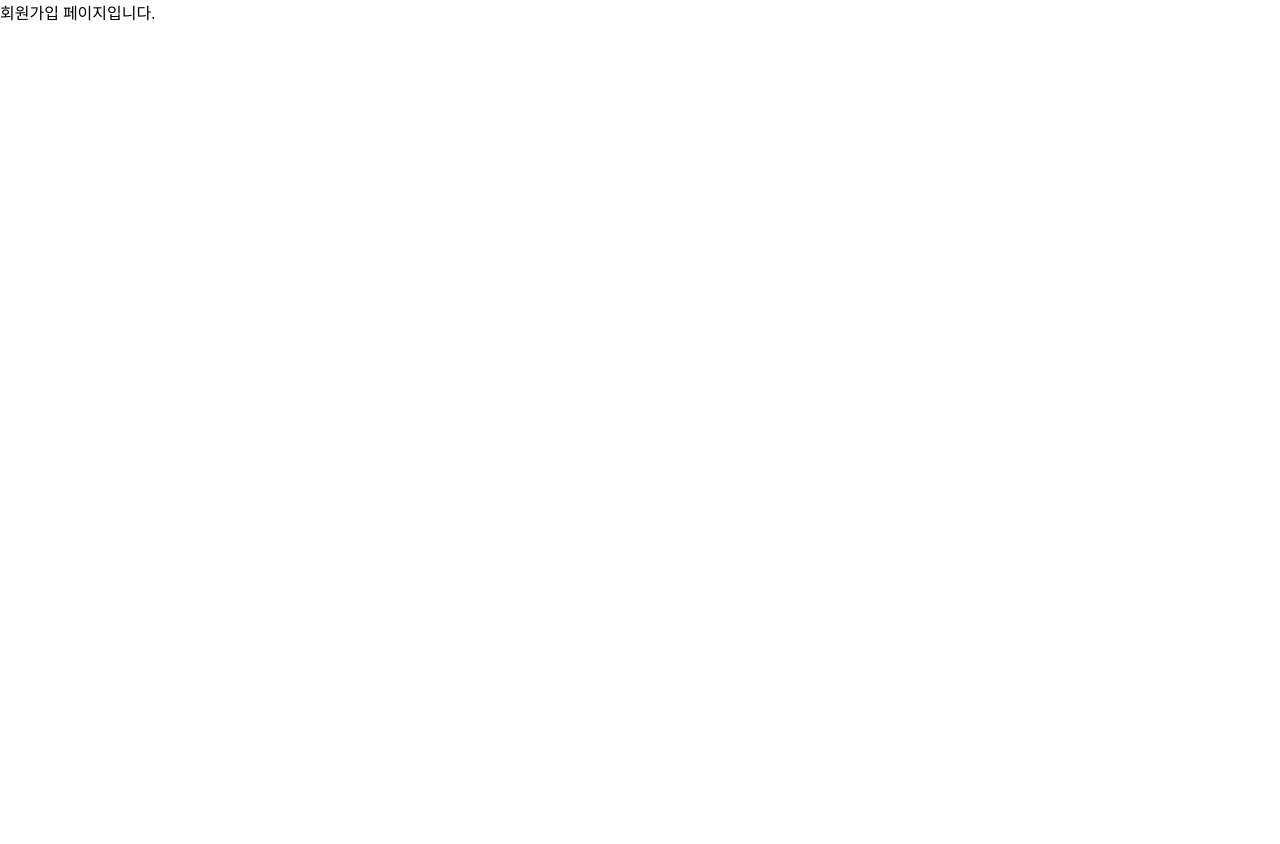
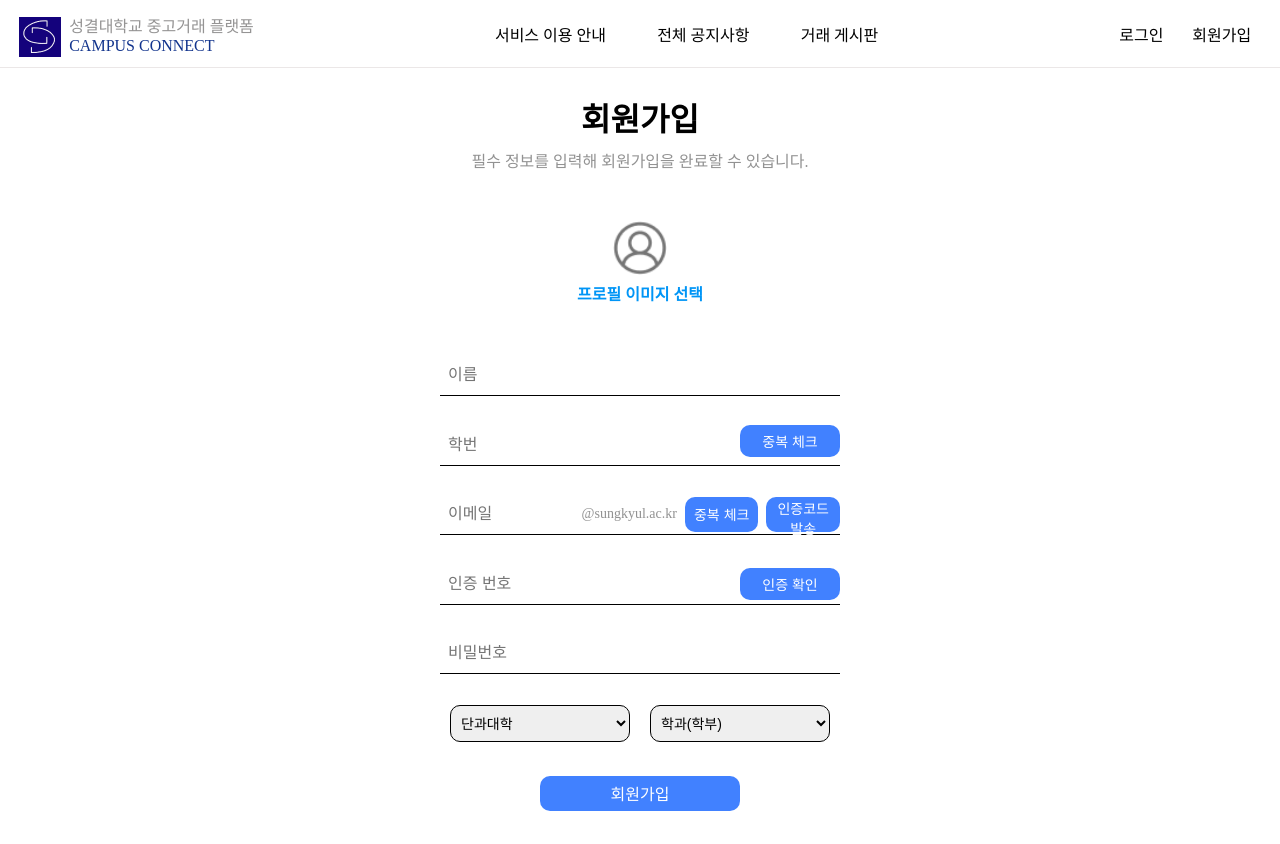
Before and after one commit to Campus-Connect-Team/frontend, a React (Vite) app in the folder campusconnect/: page /signup in a window 1280 px wide. Before the commit the page ends 800 px from the top, so only its background shows below. Built offline with nearby package versions, Linux system fonts and the light colour scheme; the HTML template or start-up script is replaced by a standard one.

Commit message:
drsign:회원가입페이지 퍼블리싱

```diff
--- /dev/null
+++ b/campusconnect/src/components/signup/Signup.jsx
@@ -0,0 +1,337 @@
+import { useState, useRef } from 'react';
+import styled from 'styled-components';
+import UserIcon from '../../assets/UserIcon.png';
+
+const SignupContainer = styled.div`
+  display: flex;
+  flex-direction: column;
+  align-items: center;
+  justify-content: center;
+`;
+
+const Explan = styled.div`
+  font-size: 2rem;
+  font-weight: 900;
+  margin-top: 2%;
+`;
+
+const Ex = styled.div`
+  font-size: 1rem;
+  color: #929292;
+  margin-top: 0.5rem;
+`;
+
+const Form = styled.form`
+  width: 80%;
+  margin-top: 3rem;
+`;
+
+const FileWrapper = styled.div`
+  display: flex;
+  flex-direction: column;
+  justify-content: center;
+  align-items: center;
+`;
+
+const FileImg = styled.img`
+  height: 3.5rem;
+  width: 3.5rem;
+  border-radius: 30px;
+`;
+
+const FileLabel = styled.label`
+  margin: 5px 0 20px 0;
+  font-weight: bold;
+  font-size: 1rem;
+  color: #0095f6;
+  display: inline-block;
+  cursor: pointer;
+`;
+
+const InputFileCuston = styled.input`
+  display: none;
+`;
+
+const FormWrapper = styled.div`
+  width: 25rem;
+  height: 2.35rem;
+  display: flex;
+  margin: 2rem auto;
+  justify-content: center;
+  align-items: center;
+`;
+
+const InputName = styled.input`
+  width: 100%;
+  height: 1.5rem;
+  border: none;
+  outline: none;
+  border-bottom: 1px solid #000;
+  font-size: 1rem;
+  padding: 2%;
+`;
+
+const StuNumInput = styled.input`
+  width: 65%;
+  height: 1.5rem;
+  border: none;
+  outline: none;
+  font-size: 1rem;
+  padding: 2%;
+`;
+
+const InputText = styled.input`
+  width: 100%;
+  height: 1.5rem;
+  border: none;
+  outline: none;
+  font-size: 1rem;
+  padding: 2%;
+`;
+
+const StudentNum = styled.div`
+  width: 100%;
+  border-bottom: 1px solid #000;
+  position: relative;
+  display: flex;
+  algin-items: center;
+`;
+
+const StudentNumBtn = styled.button`
+  width: 25%;
+  height: 80%;
+  border-radius: 10px;
+  position: absolute;
+  right: 0;
+  font-size: 0.875rem;
+  padding: 1.5%;
+  background: #4181ff;
+  color: #fff;
+  border: none;
+
+  &: hover {
+    cursor: pointer;
+    background: #3165c9;
+  }
+`;
+
+const Button = styled.button`
+  width: 13rem;
+  height: 2.2rem;
+  color: #fff;
+  background-color: #4181ff;
+  border: none;
+  border-radius: 10px;
+  font-size: 0.875rem;
+  margin-left: 0.5rem;
+
+  &: hover {
+    cursor: pointer;
+    background: #3165c9;
+  }
+`;
+
+const EmailWrapper = styled.div`
+  width: 100%;
+  border-bottom: 1px solid #000;
+  display: flex;
+  justify-content: space-evenly;
+  align-items: center;
+`;
+
+const Email = styled.div`
+  color: #929292;
+  font-size: 0.875rem;
+`;
+
+const AuthWrapper = styled.div`
+  width: 100%;
+  border-bottom: 1px solid #000;
+  position: relative;
+  display: flex;
+  align-items: center;
+`;
+
+const AuthBtn = styled.button`
+  width: 25%;
+  height: 80%;
+  border-radius: 10px;
+  position: absolute;
+  right: 0;
+  font-size: 0.875rem;
+  padding: 1.5%;
+  background: #4181ff;
+  color: #fff;
+  border: none;
+
+  &: hover {
+    cursor: pointer;
+    background: #3165c9;
+  }
+`;
+
+const PasswordWrapper = styled.div`
+  width: 100%;
+  border-bottom: 1px solid #000;
+`;
+
+const SelectWrapper = styled.div`
+  width: 25rem;
+  display: flex;
+  margin: 2% auto;
+  justify-content: space-around;
+  align-items: center;
+`;
+
+const SelectCustom = styled.select`
+  width: 45%;
+  height: 2.35rem;
+  border: 1px solid #000;
+  border-radius: 10px;
+  padding: 1.5%;
+  font-size: 0.875rem;
+  line-height: 1rem;
+`;
+
+const SignupBtn = styled.button`
+  width: 50%;
+  height: 2.2rem;
+  border: none;
+  border-radius: 10px;
+  background-color: #4181ff;
+  color: #fff;
+  font-size: 1rem;
+
+  &: hover {
+    cursor: pointer;
+    background: #3165c9;
+  }
+`;
+
+function Signup() {
+  const [selectedFaculty, setSelectedFaculty] = useState();
+  const [selectedDepartment, setSelectedDepartment] = useState('');
+  const [imgFile, setImgFile] = useState('');
+  const imgRef = useRef();
+
+  // 단과대학이 변경될 때 호출되는 함수
+  const ChangeFacultyHandler = (e) => {
+    setSelectedFaculty(e.target.value);
+    setSelectedDepartment(''); // 단과대학이 변경될 때마다 학과(학부) 초기화
+  };
+
+  // 선택한 단과대학에 따라 학과(학부) 옵션을 반환하는 함수
+  const getDepartmentOptions = () => {
+    switch (selectedFaculty) {
+      case '신학대학':
+        return ['신학과', '신학부', '기독교교육상담학과', '문화선교학과'];
+      case '인문대학':
+        return ['국어국문학과', '영어영문학과', '중어중문학과'];
+      case '사회과학대학':
+        return ['국제개발협력학과', '사회복지학과', '행정학과'];
+      case '글로벌경영기술대학':
+        return ['관광개발학과', '경엉학과', '글로벌물류학부', '산업경영공학과'];
+      case '사범대학':
+        return ['유아교육과', '체육교육과', '교직부'];
+      case 'IT공과대학':
+        return ['컴퓨터공학과', '정보통신공학과', '미디어소프트웨어학과', '도시디자인정보공학과'];
+      case '예술대학':
+        return ['음악학부', '연극영화학부', '뷰티디자인학과', '실용음악과'];
+      case '융합대학':
+        return ['융합학부'];
+      default:
+        return ['학과(학부)'];
+    }
+  };
+
+  // 이미지 업로드 input의 onChange
+  const saveFileHandler = () => {
+    const file = imgRef.current.files[0];
+    const reader = new FileReader();
+    reader.readAsDataURL(file);
+    reader.onloadend = () => {
+      setImgFile(reader.result);
+    };
+  };
+
+  return (
+    <SignupContainer>
+      <Explan>회원가입</Explan>
+      <Ex>필수 정보를 입력해 회원가입을 완료할 수 있습니다.</Ex>
+
+      <Form>
+        <FileWrapper>
+          <FileImg src={imgFile || UserIcon} alt="프로필 이미지" />
+          <FileLabel htmlFor="profileImg">프로필 이미지 선택</FileLabel>
+          <InputFileCuston type="file" onChange={saveFileHandler} ref={imgRef} id="profileImg" />
+        </FileWrapper>
+
+        <FormWrapper>
+          <InputName type="text" placeholder="이름" />
+        </FormWrapper>
+
+        <FormWrapper>
+          <StudentNum>
+            <StuNumInput type="text" placeholder="학번" />
+            <StudentNumBtn type="button">중복 체크</StudentNumBtn>
+          </StudentNum>
+        </FormWrapper>
+
+        <FormWrapper>
+          <EmailWrapper>
+            <InputText type="text" placeholder="이메일" />
+            <Email>@sungkyul.ac.kr</Email>
+            <Button type="button">중복 체크</Button>
+            <Button type="button">인증코드 발송</Button>
+          </EmailWrapper>
+        </FormWrapper>
+
+        <FormWrapper>
+          <AuthWrapper>
+            <InputText type="text" placeholder="인증 번호" />
+            <AuthBtn type="button">인증 확인</AuthBtn>
+          </AuthWrapper>
+        </FormWrapper>
+
+        <FormWrapper>
+          <PasswordWrapper>
+            <InputText type="password" placeholder="비밀번호" />
+          </PasswordWrapper>
+        </FormWrapper>
+
+        <SelectWrapper>
+          <SelectCustom value={selectedFaculty} onChange={ChangeFacultyHandler}>
+            <option selected disabled hidden>
+              단과대학
+            </option>
+            <option value="신학대학">신학대학</option>
+            <option value="인문대학">인문대학</option>
+            <option value="사회과학대학">사회과학대학</option>
+            <option>글로벌경영기술대학</option>
+            <option>사범대학</option>
+            <option>IT공과대학</option>
+            <option>예술대학</option>
+            <option>융합대학</option>
+          </SelectCustom>
+
+          <SelectCustom
+            value={selectedDepartment}
+            onChange={(e) => setSelectedDepartment(e.target.value)}
+          >
+            {getDepartmentOptions().map((department) => (
+              <option key={department} value={department}>
+                {department}
+              </option>
+            ))}
+          </SelectCustom>
+        </SelectWrapper>
+
+        <FormWrapper>
+          <SignupBtn type="button">회원가입</SignupBtn>
+        </FormWrapper>
+      </Form>
+    </SignupContainer>
+  );
+}
+
+export default Signup;
--- a/campusconnect/src/pages/SignupPage.jsx
+++ b/campusconnect/src/pages/SignupPage.jsx
@@ -1,5 +1,13 @@
+import NavBar from '../components/NavBar';
+import Signup from '../components/signup/Signup';
+
 function SignupPage() {
-  return <div>회원가입 페이지입니다.</div>;
+  return (
+    <>
+      <NavBar />
+      <Signup />
+    </>
+  );
 }
 
 export default SignupPage;
```
Also changed, not shown: campusconnect/src/assets/UserIcon.png (added).
